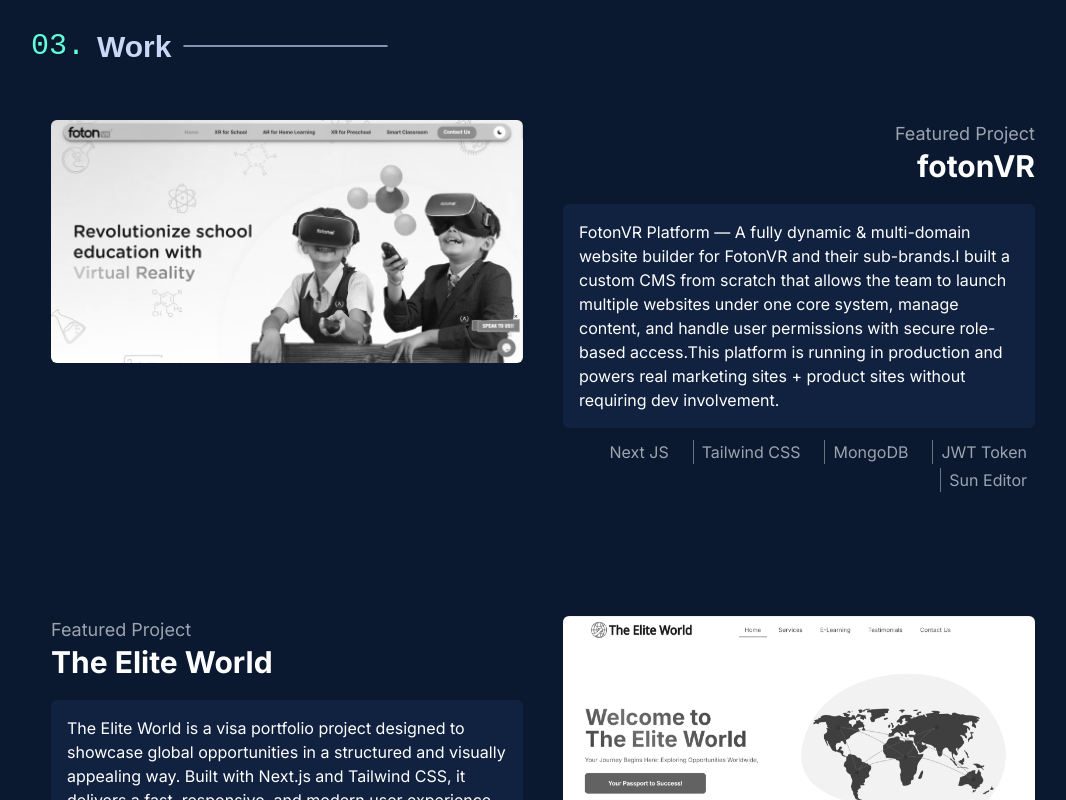
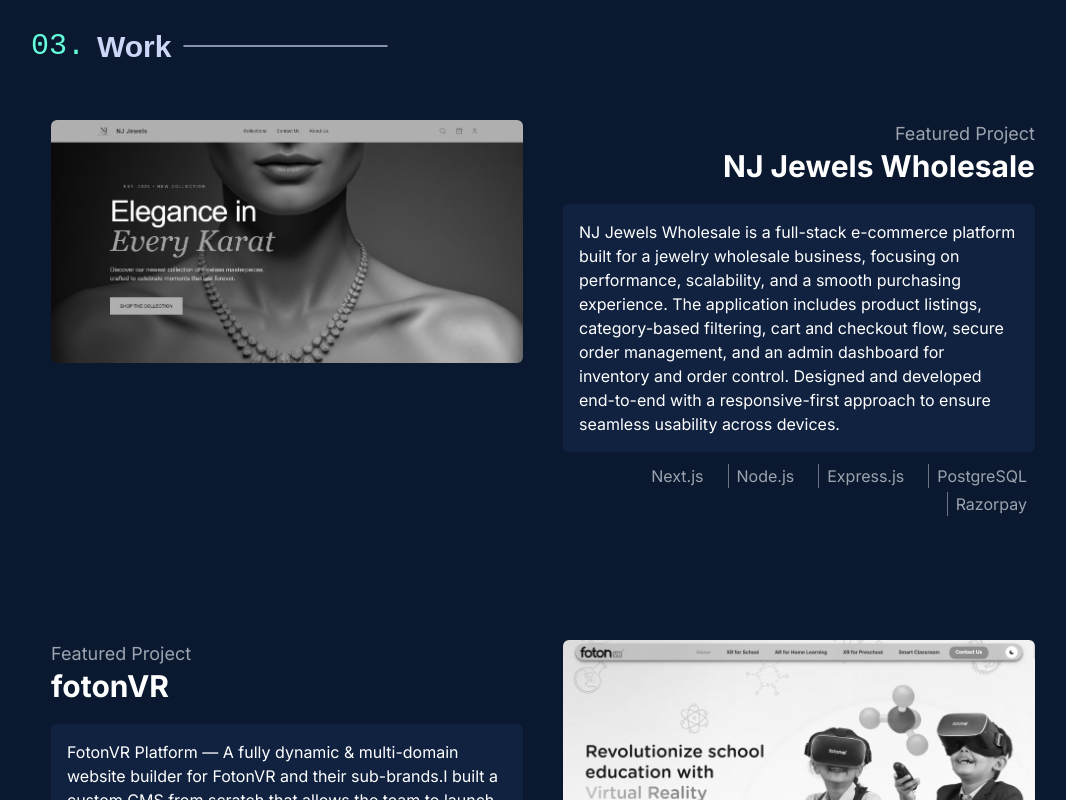
Before and after one commit to alwaysmayur/mayurparmar, a Next.js app: page / in a window 1280 px wide. Shown: the part 2900-3700 px from the top of the page, without its empty margins (97-1163 px from the left). Built offline with nearby package versions, Linux system fonts and the light colour scheme.

Commit message:
Refactor code structure for improved readability and maintainability

```diff
--- a/public/data.ts
+++ b/public/data.ts
@@ -1,11 +1,32 @@
 export const workData = [
+  {
+    imageUrl: "/media/images/nj-jewels-wholesale.png",
+    title: "NJ Jewels Wholesale",
+    description:
+      "NJ Jewels Wholesale is a full-stack e-commerce platform built for a jewelry wholesale business, focusing on performance, scalability, and a smooth purchasing experience. The application includes product listings, category-based filtering, cart and checkout flow, secure order management, and an admin dashboard for inventory and order control. Designed and developed end-to-end with a responsive-first approach to ensure seamless usability across devices.",
+    link: "https://njjewelswholesale.com/",
+    technologies: [
+      "Next.js",
+      "Node.js",
+      "Express.js",
+      "PostgreSQL",
+      "Razorpay",
+    ],
+  },
+
   {
     imageUrl: "/media/images/fotonvr_light.png",
     title: "fotonVR",
     description:
       "FotonVR Platform — A fully dynamic & multi-domain website builder for FotonVR and their sub-brands.I built a custom CMS from scratch that allows the team to launch multiple websites under one core system, manage  content, and handle user permissions with secure role-based access.This platform is running in production and powers real marketing sites + product sites without requiring dev involvement.",
     link: "https://fotonvr.com/",
-    technologies: ["Next JS", "Tailwind CSS","MongoDB","JWT Token","Sun Editor"],
+    technologies: [
+      "Next JS",
+      "Tailwind CSS",
+      "MongoDB",
+      "JWT Token",
+      "Sun Editor",
+    ],
   },
   {
     imageUrl: "/media/images/the-elite-world.png",
@@ -34,7 +55,6 @@
 ];
 
 export const navLinks = [
-
   { label: "About", href: "#about", index: 1 },
   { label: "Experience", href: "#experience", index: 2 },
   { label: "Work", href: "#work", index: 3 },
```
Also changed, not shown: public/media/images/nj-jewels-wholesale.png (added).
